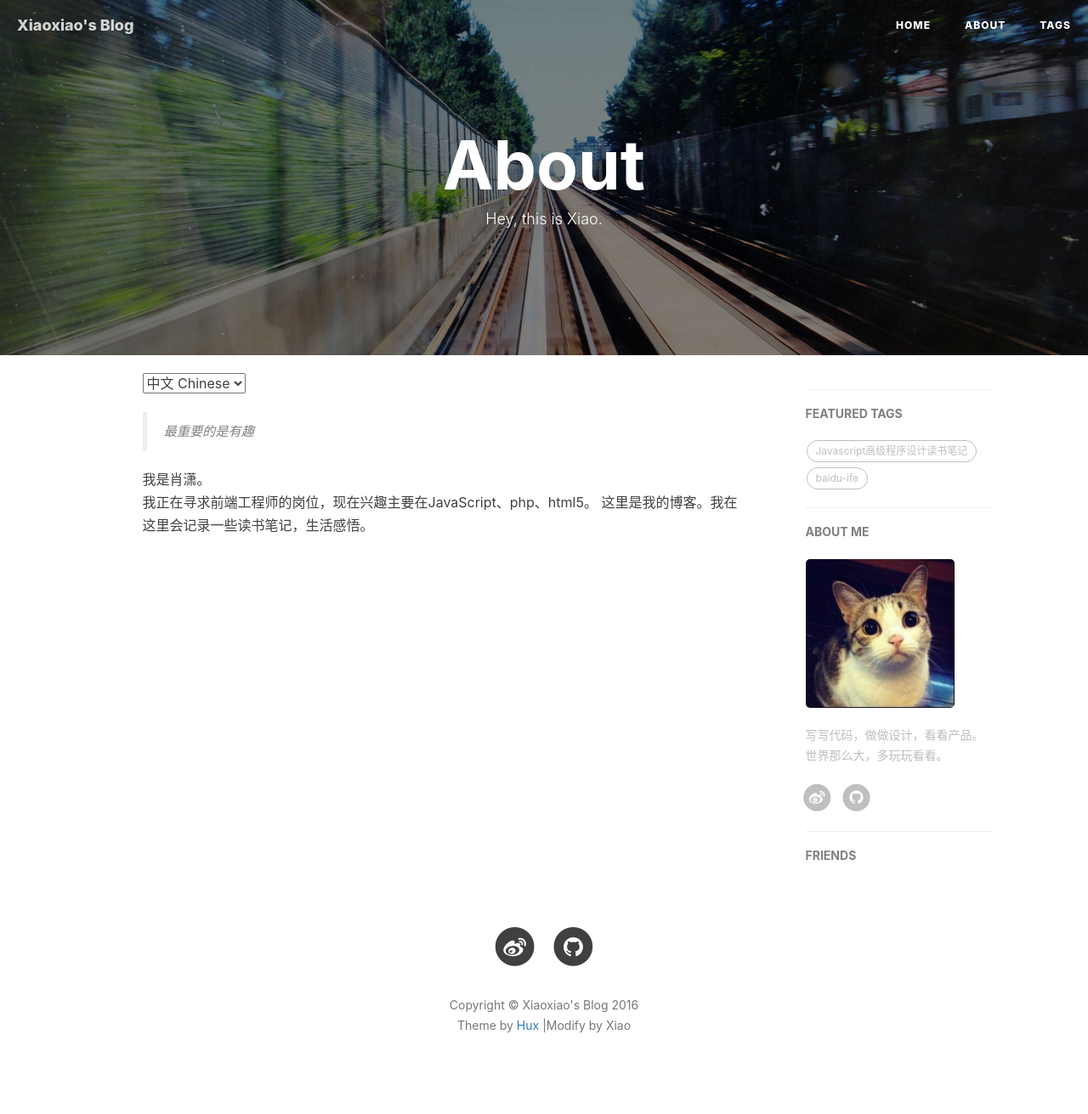
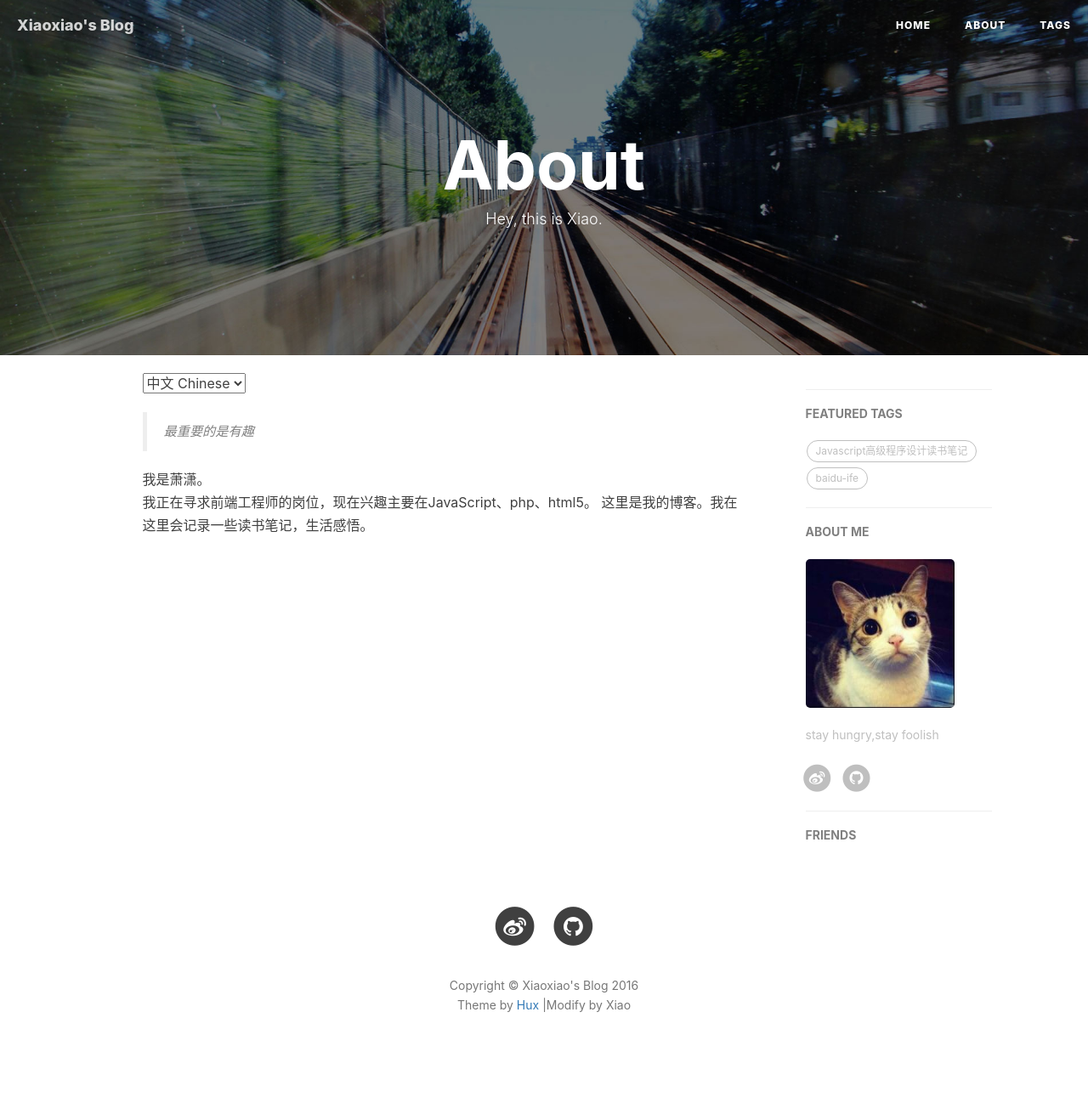
Before and after one commit to xx19941215/xx19941215.github.io, a Jekyll site: the page built from about.html, in a window 1280 px wide. Shown: the whole page at 85% size. Built offline with Jekyll 4.4.1, drawn with Linux system fonts in a browser that asks for light colours; nearby versions of some CDN libraries; comment, search, counter and statistics services are not loaded; after the commit the page ends 1287 px from its top, so only the background shows below that.

```diff
--- a/_config.yml
+++ b/_config.yml
@@ -61,7 +61,7 @@
 
 # Sidebar settings
 sidebar: true                           # whether or not using Sidebar.
-sidebar-about-description: "写写代码，做做设计，看看产品。世界那么大，多玩玩看看。"
+sidebar-about-description: "stay hungry,stay foolish"
 sidebar-avatar: /img/avatar-hux.jpg      # use absolute URL, seeing it's used in both `/` and `/about/`
 
 
--- a/about.html
+++ b/about.html
@@ -16,7 +16,7 @@
     <blockquote>
 	最重要的是有趣
     </blockquote>
-	我是肖潇。<br/>我正在寻求前端工程师的岗位，现在兴趣主要在JavaScript、php、html5。
+	我是萧潇。<br/>我正在寻求前端工程师的岗位，现在兴趣主要在JavaScript、php、html5。
 	这里是我的博客。我在这里会记录一些读书笔记，生活感悟。
 
 </div>
```
